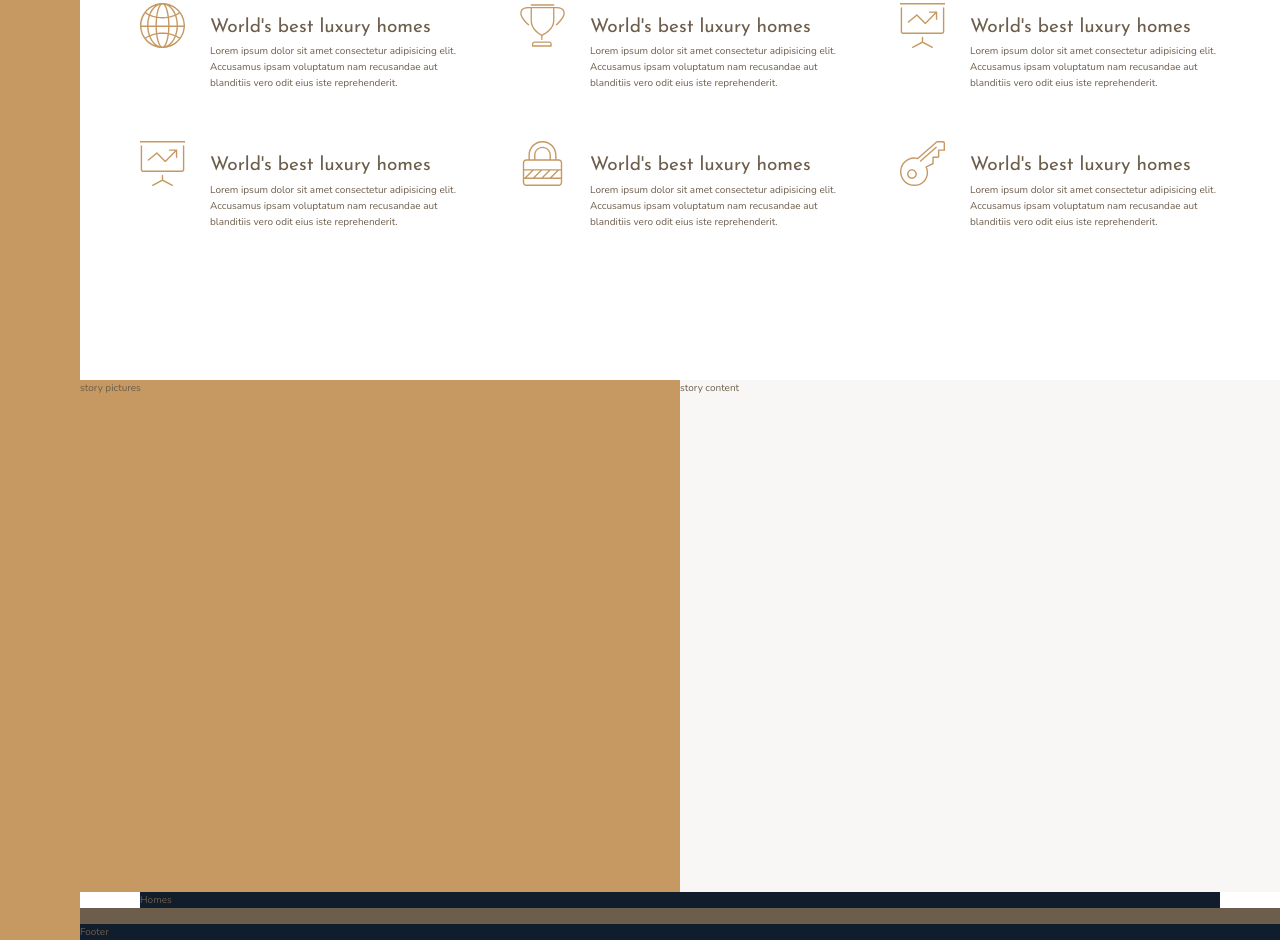
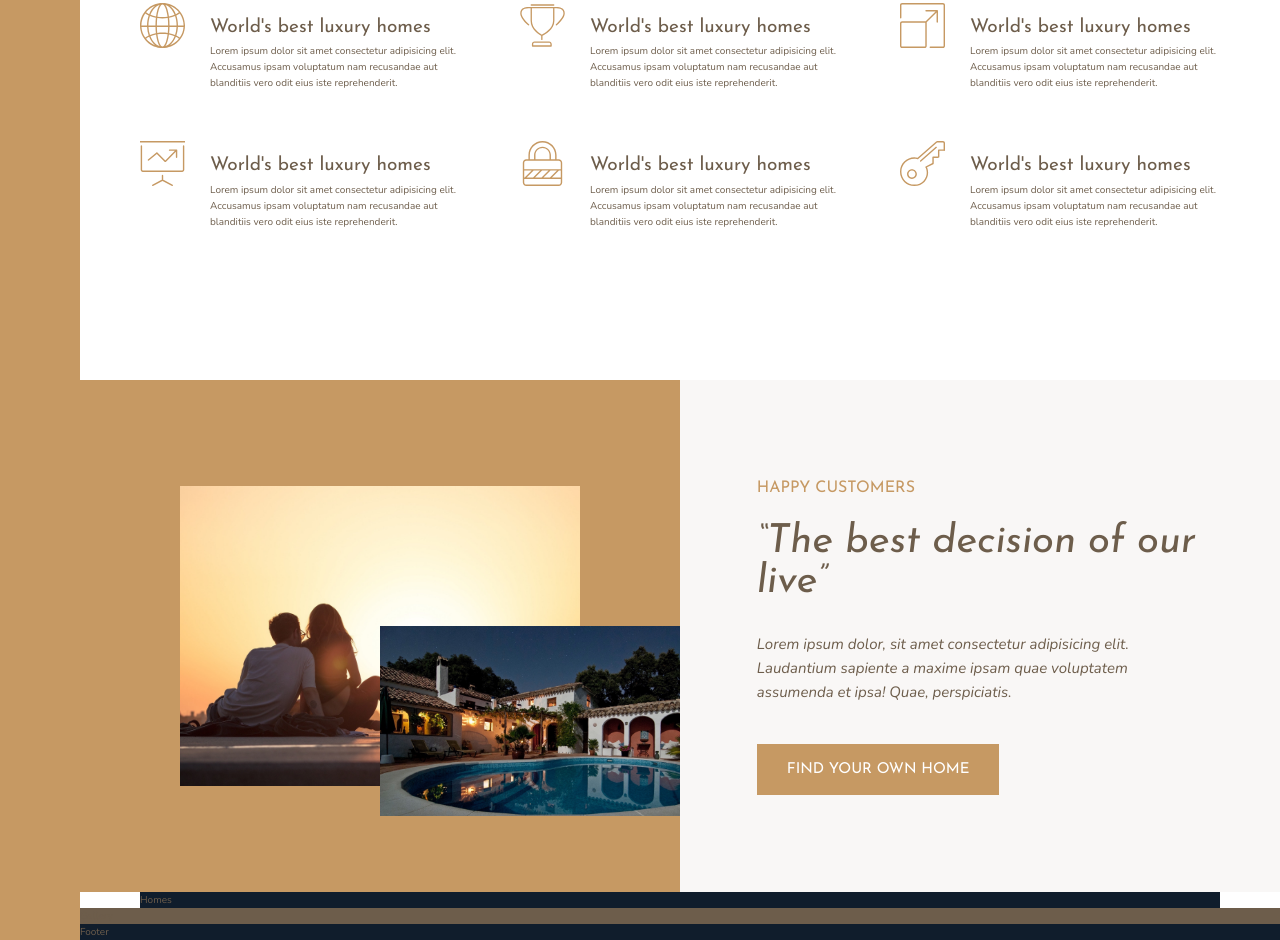
Before and after one commit to kazemzadeh1983/nexter, a website: page index.html in a window 1280 px wide. Shown: the part 777-1717 px from the top of the page. Drawn offline with nearby package versions, Linux system fonts and the light colour scheme.

Commit message:
complete part 2

```diff
--- a/index.html
+++ b/index.html
@@ -46,7 +46,7 @@
 
             <div class="feature">
                     <svg class="feature__icon">
-                        <use xlink:href="img/sprite.svg#icon-presentation"></use>
+                        <use xlink:href="img/sprite.svg#icon-expand"></use>
                         <h4 class="heading-4">World's best luxury homes</h4>
                         <p class="feature__text">Lorem ipsum dolor sit amet consectetur adipisicing elit. Accusamus ipsam voluptatum nam recusandae aut blanditiis vero odit eius iste reprehenderit. </p>
                     </svg>
@@ -83,11 +83,15 @@
        </section>
 
        <div class="story__pictures">
-           story pictures
+           <img src="img/story-1.jpeg" alt="couple with new house" class="story__img--1">
+           <img src="img/story-2.jpeg" alt="New house" class="story__img--2">
        </div>
 
        <div class="story__content">
-           story content
+           <h3 class="heading-3 mb-sm">Happy Customers</h3>
+           <h2 class="heading-2 heading-2--dark mb-md">&ldquo;The best decision of our live&rdquo;</h2>
+           <p class="story__text mb-lg">Lorem ipsum dolor, sit amet consectetur adipisicing elit. Laudantium sapiente a maxime ipsam quae voluptatem assumenda et ipsa! Quae, perspiciatis.</p>
+           <button class="btn">Find your own home</button>
 
        </div>
 
--- a/sass/_story.scss
+++ b/sass/_story.scss
@@ -2,12 +2,55 @@
     &__pictures {
         background-color: $color-primary ;
         grid-column: full-start / col-end 4 ;
+
+        display: grid ;
+        align-items: center ;
+        grid-template-rows: repeat(6 , 1fr);
+        grid-template-columns: repeat(6 , 1fr);
+
+
+    }
+
+    &__img--1 {
+        width: 100%;
+        grid-column: 2 / 6 ;
+        grid-row: 2 / 6 ;
+
+
+    }
+
+    &__img--2 {
+
+        width: 115%;
+        grid-column: 4 / 7 ;
+        grid-row: 4 / 6 ;
 
     }
 
     &__content {
         background-color: $color-grey-light-1 ;
         grid-column: col-start 5 / full-end ;
+        //grid-template-columns: repeat(4,minmax(mincontent,6rem));
+        padding: 6rem 6vw ;
+
+        display: grid ;
+        align-content: center ;
+        justify-items: start ;
+
+
+        /*display: flex ;
+        flex-direction: column;
+        justify-content: center ;
+        align-items: flex-start ;*/
+
+
+
+
+    }
+
+    &__text {
+        font-size: 1.5rem ;
+        font-style: italic ;
     }
 
 }
--- a/sass/_typography.scss
+++ b/sass/_typography.scss
@@ -10,11 +10,22 @@
 
 .heading-2 {
     @extend %heading ;
+    font-size: 4rem ;
+    font-style: italic;
+    line-height: 1 ;
+    &--dark {color: color-gray-light-1 ;}
+    &--light{color:color-gray-dark-1 ;}
+
 
 }
 
 .heading-3 {
     @extend %heading ;
+    font-size: 1.6rem ;
+    text-transform: uppercase ;
+    color: $color-primary ;
+
+
 
 }
 
@@ -24,3 +35,26 @@
 
 
 }
+
+.btn {
+    background-color: $color-primary ;
+    color: #fff ;
+    border: none ;
+    border-radius: 0 ;
+    font-family: $font-display ;
+    text-transform: uppercase ;
+    font-size: 1.5rem ;
+    padding: 1.8rem 3rem ;
+    cursor: pointer;
+
+    &:hover {
+        background-color: $color-primary-dark ;
+    }
+
+
+}
+
+.mb-sm {margin-bottom: 2rem;}
+.mb-md {margin-bottom: 3rem;}
+.mb-lg {margin-bottom: 4rem;}
+.mb-hg {margin-bottom: 8rem;}
```
Also changed, not shown: css/style.css.
